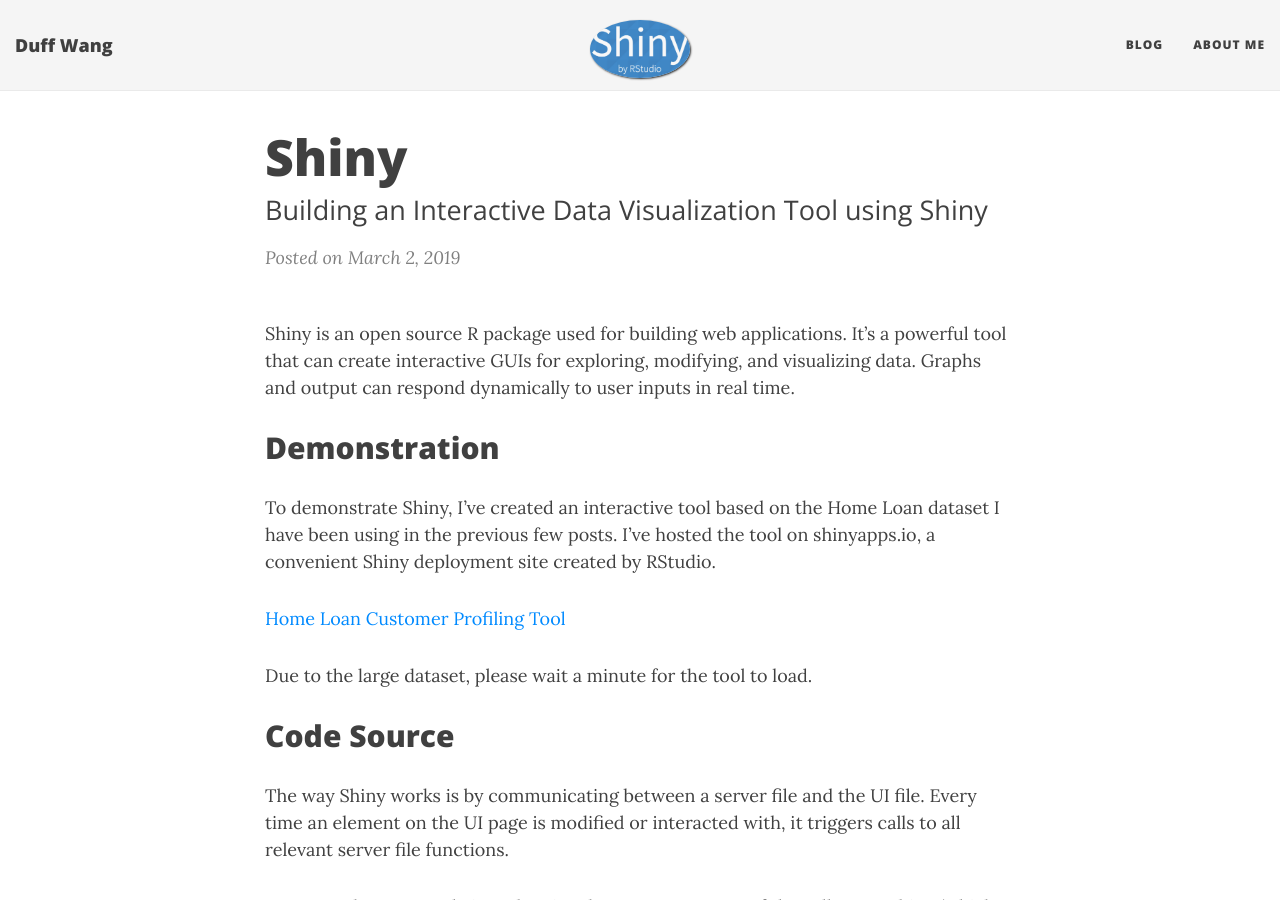
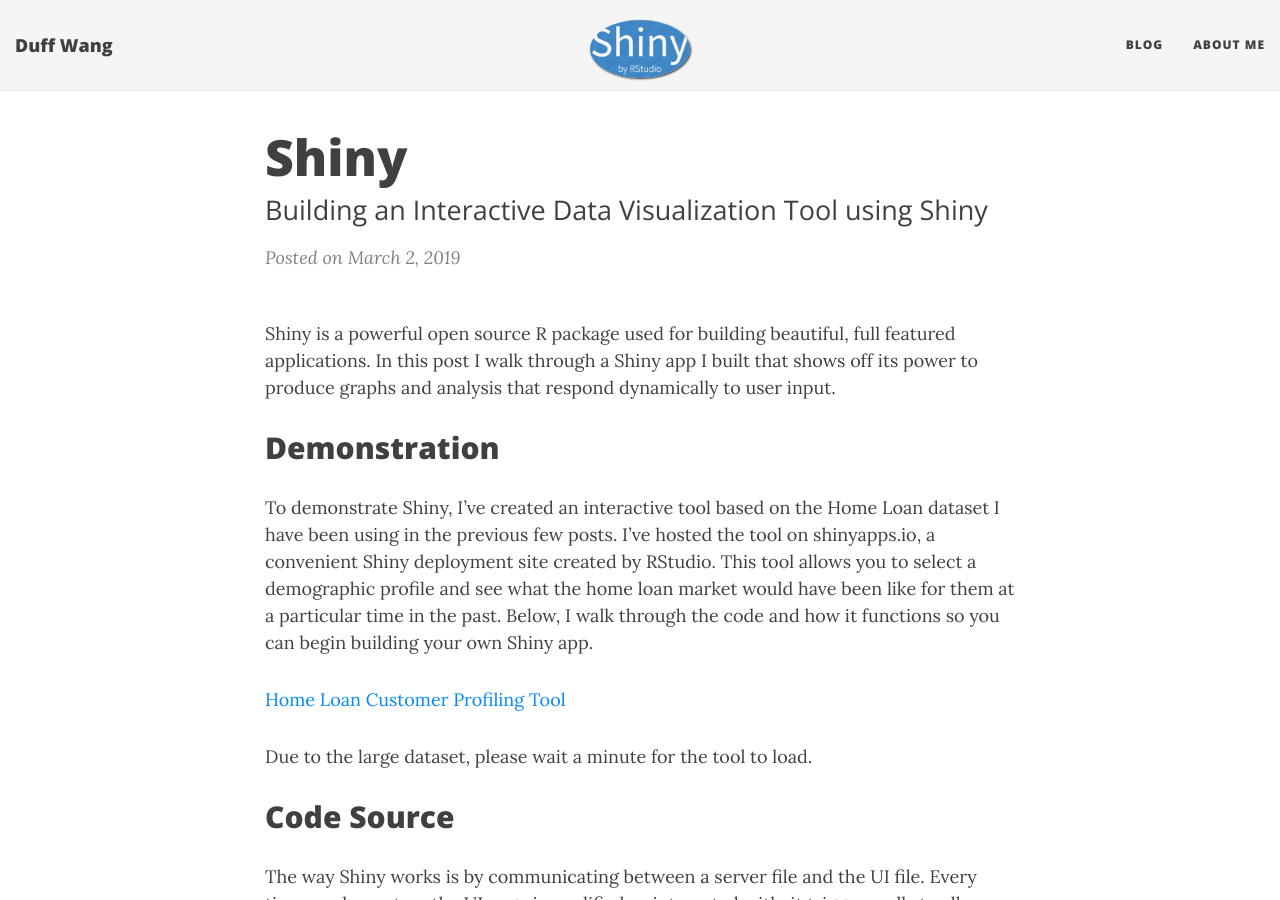
Before and after one commit to duffwang/duffwang.github.io, a Jekyll site: the page built from _posts/2019-03-02-shiny.md, in a window 1280 px wide and 900 px high. Built offline with Jekyll 4.4.1, drawn with Linux system fonts in a browser that asks for light colours; nearby versions of some CDN libraries; comment, search, counter and statistics services are not loaded.

Commit message:
shiny update

```diff
--- a/_posts/2019-03-02-shiny.md
+++ b/_posts/2019-03-02-shiny.md
@@ -6,11 +6,11 @@
 image: /img/6.png
 ---
 
-Shiny is an open source R package used for building web applications. It's a powerful tool that can create interactive GUIs for exploring, modifying, and visualizing data. Graphs and output can respond dynamically to user inputs in real time.
+Shiny is a powerful open source R package used for building beautiful, full featured applications. In this post I walk through a Shiny app I built that shows off its power to produce graphs and analysis that respond dynamically to user input.
 
 ## Demonstration
 
-To demonstrate Shiny, I've created an interactive tool based on the Home Loan dataset I have been using in the previous few posts. I've hosted the tool on shinyapps.io, a convenient Shiny deployment site created by RStudio.
+To demonstrate Shiny, I've created an interactive tool based on the Home Loan dataset I have been using in the previous few posts. I've hosted the tool on shinyapps.io, a convenient Shiny deployment site created by RStudio. This tool allows you to select a demographic profile and see what the home loan market would have been like for them at a particular time in the past. Below, I walk through the code and how it functions so you can begin building your own Shiny app.
 
 [Home Loan Customer Profiling Tool](https://duffwang.shinyapps.io/HomeLoanShiny/)
 
```
